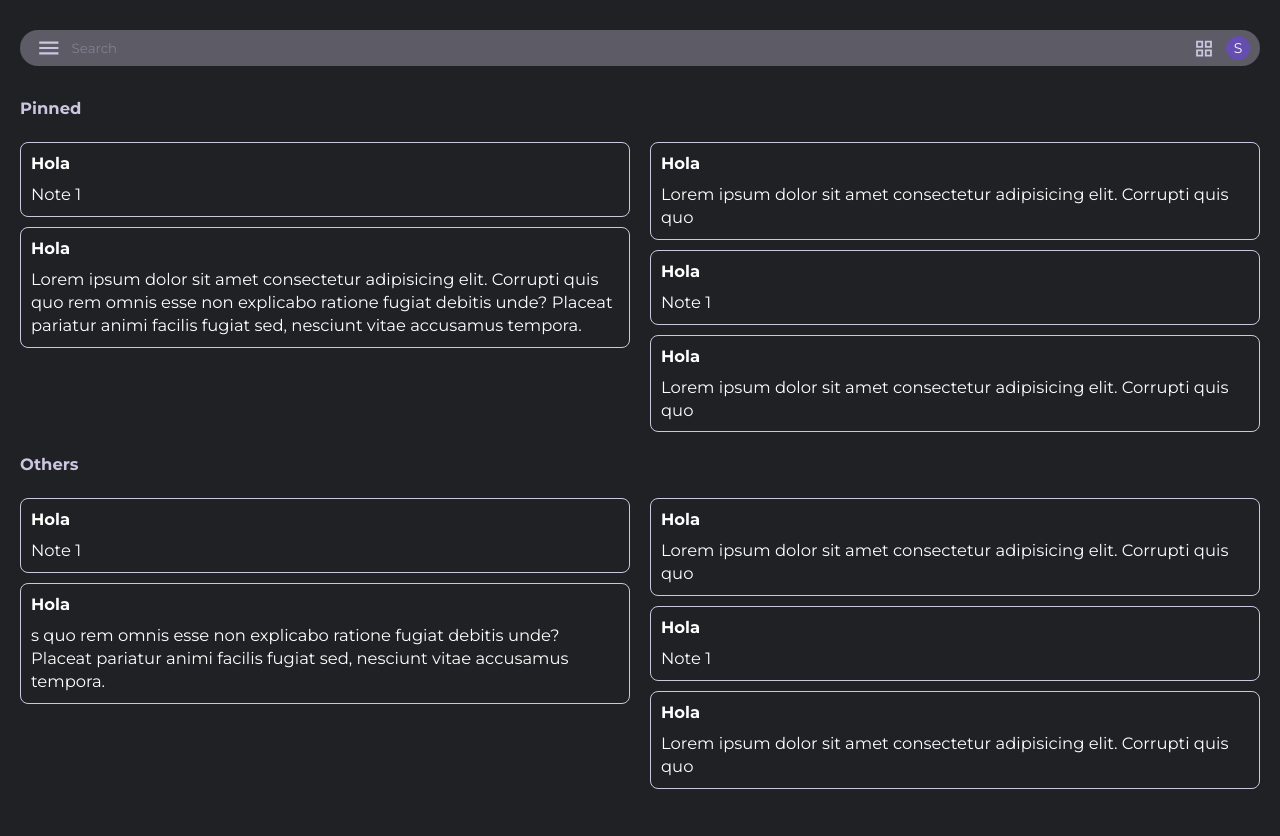
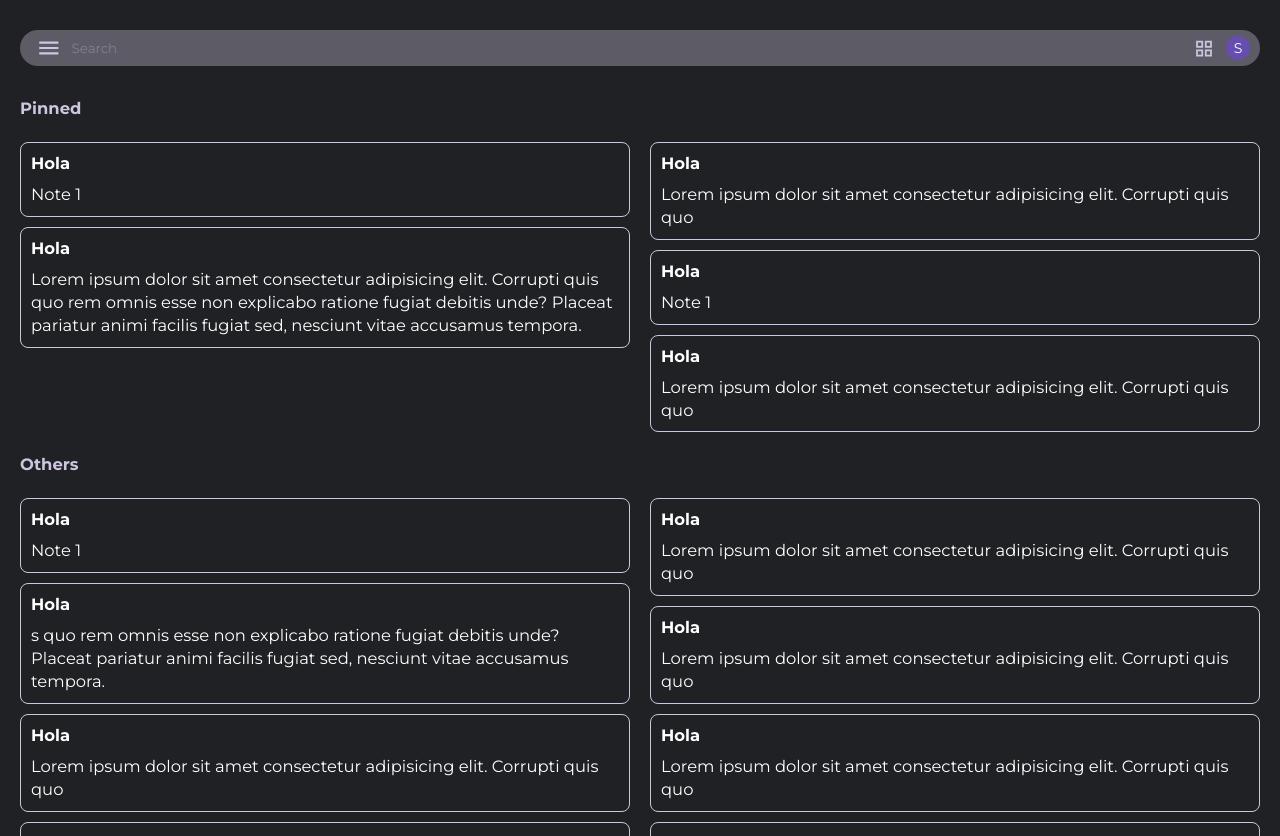
Before and after one commit to ShermanPI/Keeper, a React (Vite) app: page /home in a window 1280 px wide. Before the commit the page ends 809 px from the top, so only its background shows below. Built offline with nearby package versions, Linux system fonts and the light colour scheme.

Commit message:
style: :art: Scroll with notes overfllow

```diff
--- a/src/assets/styles/pages/home.css
+++ b/src/assets/styles/pages/home.css
@@ -6,7 +6,7 @@ body {
 }
 
 .home-container {
-  min-height: 100vh;
+  height: 100vh;
   width: 100%;
   display: flex;
   flex-direction: column;
@@ -14,6 +14,18 @@ body {
 }
 
 .dashboard-container {
+  height: 100%;
   display: flex;
   gap: 2rem;
 }
+
+.all-notes-container{
+  overflow: scroll;
+  max-height: 100%;
+  padding-bottom: 8vh;
+}
+
+
+.all-notes-container::-webkit-scrollbar{
+  display: none;
+}
--- a/src/routes/Home.jsx
+++ b/src/routes/Home.jsx
@@ -32,6 +32,13 @@ export default function Home () {
             <Note title='Hola'>Lorem ipsum dolor sit amet consectetur adipisicing elit. Corrupti quis quo </Note>
             <Note title='Hola'>Note 1</Note>
             <Note title='Hola'>Lorem ipsum dolor sit amet consectetur adipisicing elit. Corrupti quis quo </Note>
+            <Note title='Hola'>Lorem ipsum dolor sit amet consectetur adipisicing elit. Corrupti quis quo </Note>
+            <Note title='Hola'>Lorem ipsum dolor sit amet consectetur adipisicing elit. Corrupti quis quo </Note>
+            <Note title='Hola'>Lorem ipsum dolor sit amet consectetur adipisicing elit. Corrupti quis quo </Note>
+            <Note title='Hola'>Lorem ipsum dolor sit amet consectetur adipisicing elit. Corrupti quis quo </Note>
+            <Note title='Hola'>Lorem ipsum dolor sit amet consectetur adipisicing elit. Corrupti quis quo </Note>
+            <Note title='Hola'>Lorem ipsum dolor sit amet consectetur adipisicing elit. Corrupti quis quo </Note>
+
           </NotesSection>
         </section>
       </section>
```
